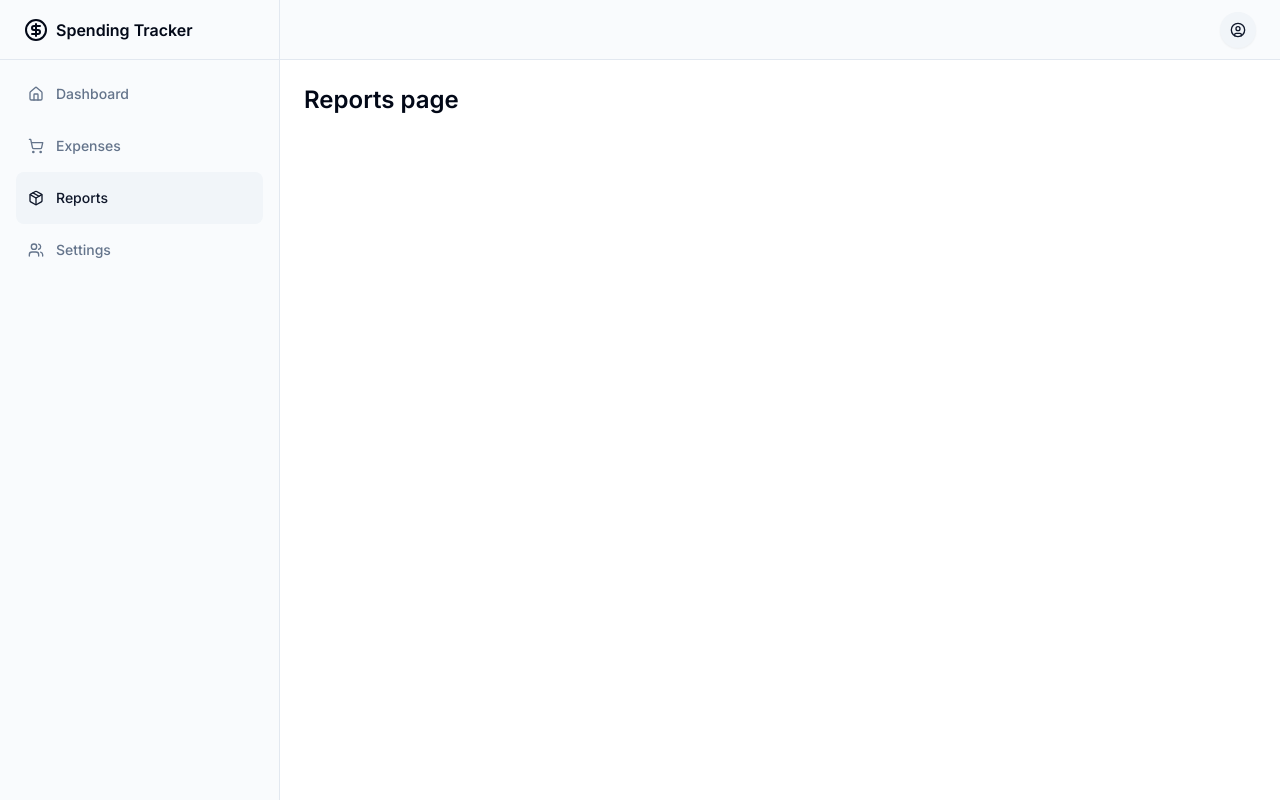
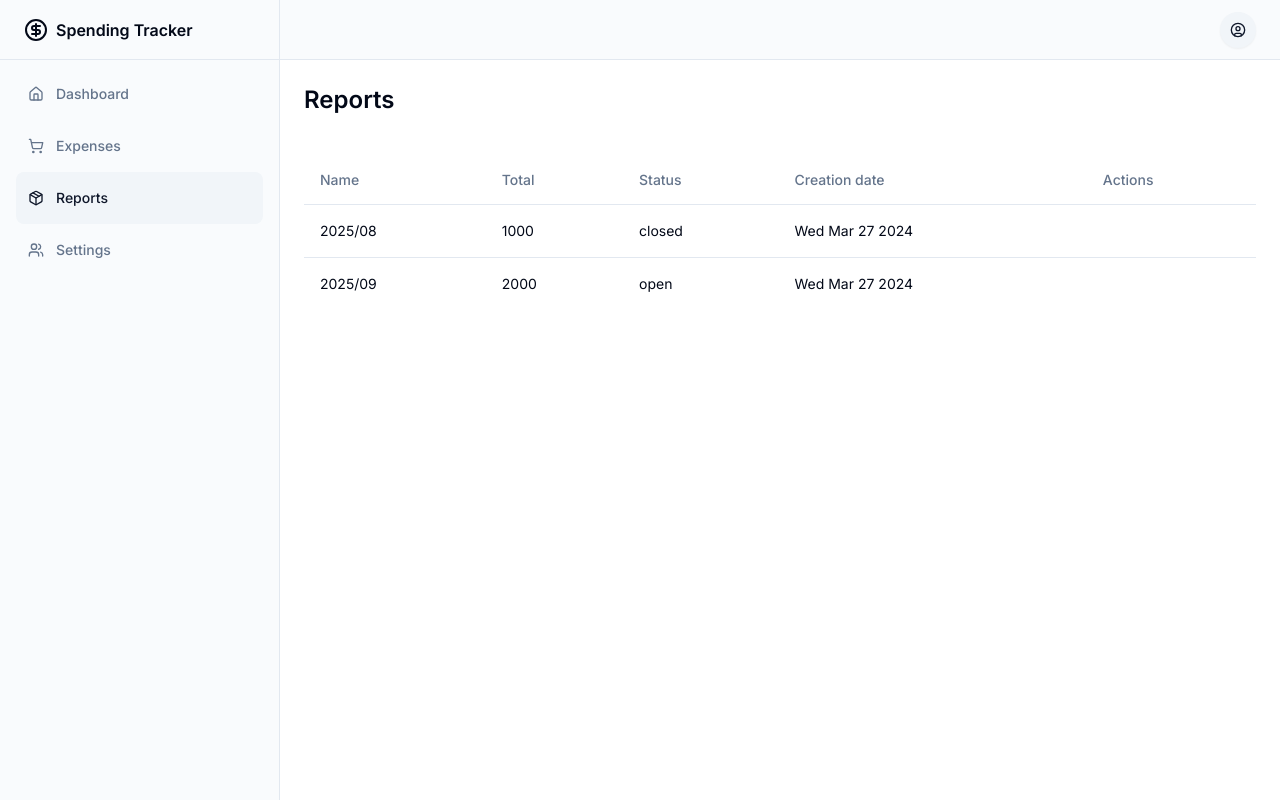
Before and after one commit to matoh/spending-tracker, a Next.js app: page /reports in a window 1280 px wide. Built offline with nearby package versions, Linux system fonts and the light colour scheme.

Commit message:
Implementing reports page, improved typing of expense

```diff
--- a/app/reports/page.tsx
+++ b/app/reports/page.tsx
@@ -1,4 +1,6 @@
+import { EmptyState } from '@/components/layout/empty-state';
 import { PageTitle } from '@/components/layout/layout';
+import { Table, TableBody, TableCell, TableHead, TableHeader, TableRow } from '@/components/ui/table';
 import { Metadata } from 'next';
 
 export const metadata: Metadata = {
@@ -6,9 +8,62 @@ export const metadata: Metadata = {
 };
 
 export default function Page() {
+  const reports = [
+    {
+      name: '2025/08',
+      total: '1000',
+      status: 'closed',
+      created_at: new Date()
+    },
+    {
+      name: '2025/09',
+      total: '2000',
+      status: 'open',
+      created_at: new Date()
+    }
+  ];
+
   return (
     <div>
-      <PageTitle text='Reports page' />
+      <div className='flex justify-between'>
+        <PageTitle text='Reports' />
+        {/* {reports.length !== 0 && <CreateReportDialog />} */}
+      </div>
+      {reports.length === 0 ? (
+        <EmptyState
+          title='No reports yet'
+          description="Start tracking your spending by adding your first report. It's easy to get started!"
+          action={null}
+        />
+      ) : (
+        <Table className='mt-10'>
+          <TableHeader>
+            <TableRow>
+              <TableHead>Name</TableHead>
+              <TableHead>Total</TableHead>
+              <TableHead>Status</TableHead>
+              <TableHead>Creation date</TableHead>
+              <TableHead>Actions</TableHead>
+            </TableRow>
+          </TableHeader>
+          <TableBody>
+            {reports.map((report) => (
+              <TableRow key={report.name}>
+                <TableCell>{report.name}</TableCell>
+                <TableCell>{report.total}</TableCell>
+                <TableCell>{report.status}</TableCell>
+                <TableCell>{report.created_at ? report.created_at.toDateString() : ''}</TableCell>
+                <TableCell>
+                  <div className='flex gap-2'>
+                    {/* <EditReportDialog report={report} />
+                    <DeleteReportDialog reportId={report.id} /> */}
+                  </div>
+                </TableCell>
+              </TableRow>
+            ))}
+          </TableBody>
+        </Table>
+      )}
     </div>
   );
 }
--- a/components/expenses/create-expense-dialog.tsx
+++ b/components/expenses/create-expense-dialog.tsx
@@ -48,7 +48,7 @@ export function CreateExpenseDialog() {
         <DialogHeader>
           <DialogTitle className='mb-4'>New expense</DialogTitle>
         </DialogHeader>
-        <ExpenseForm form={form} onSubmit={onSubmit} />
+        <ExpenseForm form={form} onSubmit={onSubmit} action='create' />
       </DialogContent>
     </Dialog>
   );
--- a/components/expenses/edit-expense-dialog.tsx
+++ b/components/expenses/edit-expense-dialog.tsx
@@ -54,7 +54,7 @@ export function EditExpenseDialog({ expense }: { expense: Selectable<Expenses> }
         <DialogHeader>
           <DialogTitle>Update expense</DialogTitle>
         </DialogHeader>
-        <ExpenseForm form={form} onSubmit={onSubmit} />
+        <ExpenseForm form={form} onSubmit={onSubmit} action='edit' />
       </DialogContent>
     </Dialog>
   );
--- a/components/expenses/expense-form.tsx
+++ b/components/expenses/expense-form.tsx
@@ -15,9 +15,10 @@ import { UseFormReturn } from 'react-hook-form';
 interface ExpenseFormProps {
   form: UseFormReturn<ExpenseSchema>;
   onSubmit: (expense: ExpenseSchema) => void;
+  action: 'create' | 'edit';
 }
 
-export function ExpenseForm({ form, onSubmit }: ExpenseFormProps) {
+export function ExpenseForm({ form, onSubmit, action }: ExpenseFormProps) {
   const [isCalendarOpen, setIsCalendarOpen] = useState(false);
 
   return (
@@ -143,7 +144,7 @@ export function ExpenseForm({ form, onSubmit }: ExpenseFormProps) {
           )}
         />
 
-        <Button type='submit'>Create</Button>
+        <Button type='submit'>{action === 'create' ? 'Create' : 'Update'}</Button>
       </form>
     </Form>
   );
--- a/components/expenses/expenses.tsx
+++ b/components/expenses/expenses.tsx
@@ -1,8 +1,8 @@
 import { CreateExpenseDialog } from '@/components/expenses/create-expense-dialog';
 import { DeleteExpenseDialog } from '@/components/expenses/delete-expense-dialog';
 import { EditExpenseDialog } from '@/components/expenses/edit-expense-dialog';
+import { EmptyState } from '@/components/layout/empty-state';
 import { PageTitle } from '@/components/layout/layout';
-import { Card, CardContent } from '@/components/ui/card';
 import { Table, TableBody, TableCell, TableHead, TableHeader, TableRow } from '@/components/ui/table';
 import { fetchExpenses } from '@/lib/data';
 
@@ -12,36 +12,16 @@ export async function Expenses() {
   return (
     <div>
       <div className='flex justify-between'>
-        <PageTitle text='Expense page' />
+        <PageTitle text='Expenses' />
         {expenses.length !== 0 && <CreateExpenseDialog />}
       </div>
 
       {expenses.length === 0 ? (
-        <Card className='mt-10'>
-          <CardContent className='flex flex-col items-center justify-center py-16 px-8'>
-            <div className='w-16 h-16 bg-muted rounded-full flex items-center justify-center mb-4'>
-              <svg
-                className='w-8 h-8 text-muted-foreground'
-                fill='none'
-                stroke='currentColor'
-                viewBox='0 0 24 24'
-                xmlns='http://www.w3.org/2000/svg'
-              >
-                <path
-                  strokeLinecap='round'
-                  strokeLinejoin='round'
-                  strokeWidth='2'
-                  d='M9 12h6m-6 4h6m2 5H7a2 2 0 01-2-2V5a2 2 0 012-2h5.586a1 1 0 01.707.293l5.414 5.414a1 1 0 01.293.707V19a2 2 0 01-2 2z'
-                />
-              </svg>
-            </div>
-            <h3 className='text-lg font-semibold text-foreground mb-2'>No expenses yet</h3>
-            <p className='text-muted-foreground text-center mb-6 max-w-sm'>
-              Start tracking your spending by adding your first expense. It's easy to get started!
-            </p>
-            <CreateExpenseDialog />
-          </CardContent>
-        </Card>
+        <EmptyState
+          title='No expenses yet'
+          description="Start tracking your spending by adding your first expense. It's easy to get started!"
+          action={<CreateExpenseDialog />}
+        />
       ) : (
         <Table className='mt-10'>
           <TableHeader>
--- /dev/null
+++ b/components/layout/empty-state.tsx
@@ -0,0 +1,26 @@
+import { Icon } from '@/components/layout/icon';
+import { Card, CardContent } from '@/components/ui/card';
+import { FileText, LucideIcon } from 'lucide-react';
+import { ReactNode } from 'react';
+
+interface EmptyStateProps {
+  title: string;
+  description: string;
+  icon?: LucideIcon;
+  action?: ReactNode;
+}
+
+export function EmptyState({ title, description, icon, action }: EmptyStateProps) {
+  return (
+    <Card className='mt-10'>
+      <CardContent className='flex flex-col items-center justify-center py-16 px-8'>
+        <div className='w-16 h-16 bg-muted rounded-full flex items-center justify-center mb-4'>
+          <Icon classNames={['h-8', 'w-8']} lucidMenuIcon={icon || FileText} />
+        </div>
+        <h3 className='text-lg font-semibold text-foreground mb-2'>{title}</h3>
+        <p className='text-muted-foreground text-center mb-6 max-w-sm'>{description}</p>
+        {action}
+      </CardContent>
+    </Card>
+  );
+}
--- a/database/migrations/2025_09_13_update_expenses_table_field_base_currency.ts
+++ b/database/migrations/2025_09_13_update_expenses_table_field_base_currency.ts
@@ -11,19 +11,9 @@ export async function up(db: Kysely<any>): Promise<void> {
     .alterTable('expenses')
     .alterColumn('base_currency', (col) => col.setDataType(sql`base_currency USING base_currency::base_currency`))
     .execute();
-
-  await db.schema
-    .alterTable('expenses')
-    .alterColumn('base_currency', (col) => col.setNotNull())
-    .execute();
 }
 
 export async function down(db: Kysely<any>): Promise<void> {
-  await db.schema
-    .alterTable('expenses')
-    .alterColumn('base_currency', (col) => col.dropNotNull())
-    .execute();
-
   await db.schema
     .alterTable('expenses')
     .alterColumn('base_currency', (col) => col.setDataType(sql`char(3) USING base_currency::text`))
--- /dev/null
+++ b/database/migrations/2025_09_13_update_expenses_table_field_input_currency.ts
@@ -0,0 +1,33 @@
+import { ExpenseCurrencies } from '@/types/expense-currencies';
+import { Kysely, sql } from 'kysely';
+
+export async function up(db: Kysely<any>): Promise<void> {
+  await db.schema
+    .createType('input_currency')
+    .asEnum([...ExpenseCurrencies])
+    .execute();
+
+  await db.schema
+    .alterTable('expenses')
+    .alterColumn('input_currency', (col) => col.setDataType(sql`input_currency USING input_currency::input_currency`))
+    .execute();
+
+  await db.schema
+    .alterTable('expenses')
+    .alterColumn('input_currency', (col) => col.setNotNull())
+    .execute();
+}
+
+export async function down(db: Kysely<any>): Promise<void> {
+  await db.schema
+    .alterTable('expenses')
+    .alterColumn('input_currency', (col) => col.dropNotNull())
+    .execute();
+
+  await db.schema
+    .alterTable('expenses')
+    .alterColumn('input_currency', (col) => col.setDataType(sql`char(3) USING input_currency::text`))
+    .execute();
+
+  await db.schema.dropType('input_currency').execute();
+}
--- a/lib/schemas/expenses.ts
+++ b/lib/schemas/expenses.ts
@@ -1,11 +1,14 @@
 import { expenseCategories } from '@/types/expense-categories';
+import { ExpenseCurrencies } from '@/types/expense-currencies';
 import { z } from 'zod';
 
 export const expenseSchema = z.object({
   merchant: z.string().min(1),
   date: z.date(),
-  input_amount: z.number().gt(0),
-  input_currency: z.string().length(3),
+  input_amount: z.transform(Number).pipe(z.number()),
+  input_currency: z.enum(ExpenseCurrencies),
+  base_currency: z.enum(ExpenseCurrencies).nullable().optional(),
+  base_amount: z.number().nullable().optional(),
   category: z.enum(expenseCategories),
   description: z.string().optional()
 });
```
